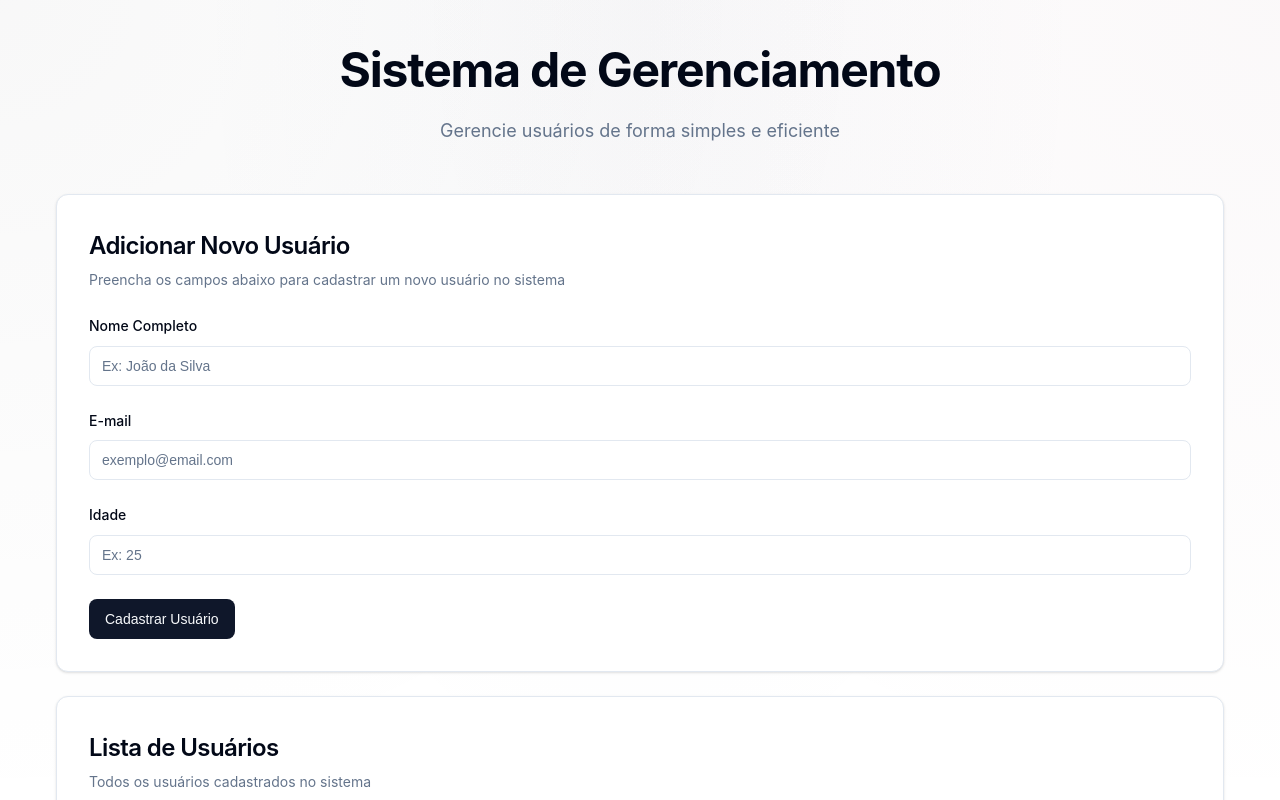
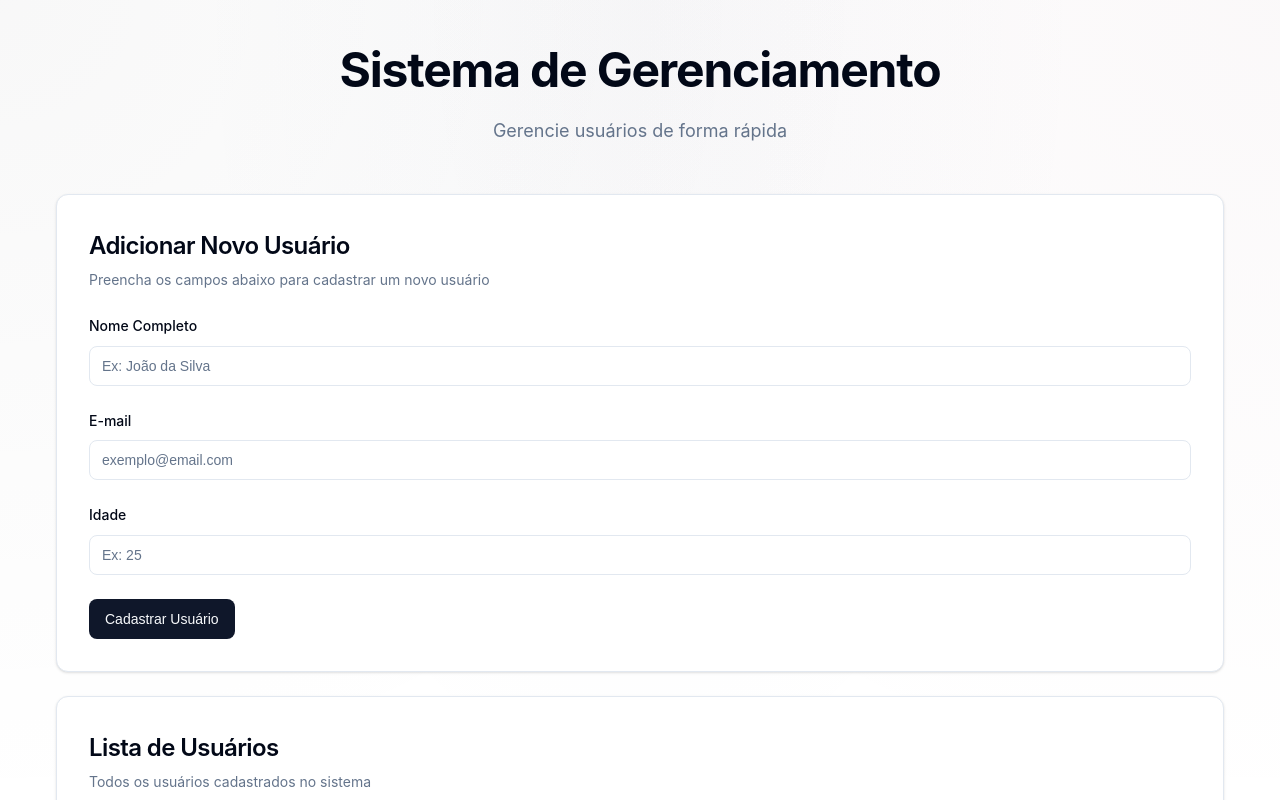
Before and after one commit to digexhd/projeto_iff_aula_QC_p2, a website: page public/index.html in a window 1280 px wide. Shown: the top 800 px of the page. Drawn offline with Linux system fonts and the light colour scheme; no server answers.

Commit message:
alterado texto do index

```diff
--- a/public/index.html
+++ b/public/index.html
@@ -335,14 +335,14 @@
         <!-- Header -->
         <div class="header">
             <h1>Sistema de Gerenciamento</h1>
-            <p>Gerencie usuários de forma simples e eficiente</p>
+            <p>Gerencie usuários de forma rápida</p>
         </div>
 
         <!-- Formulário de Cadastro -->
         <div class="card">
             <div class="card-header">
                 <h2 class="card-title">Adicionar Novo Usuário</h2>
-                <p class="card-description">Preencha os campos abaixo para cadastrar um novo usuário no sistema</p>
+                <p class="card-description">Preencha os campos abaixo para cadastrar um novo usuário</p>
             </div>
             <div id="formMessage"></div>
             <form id="userForm">
```
